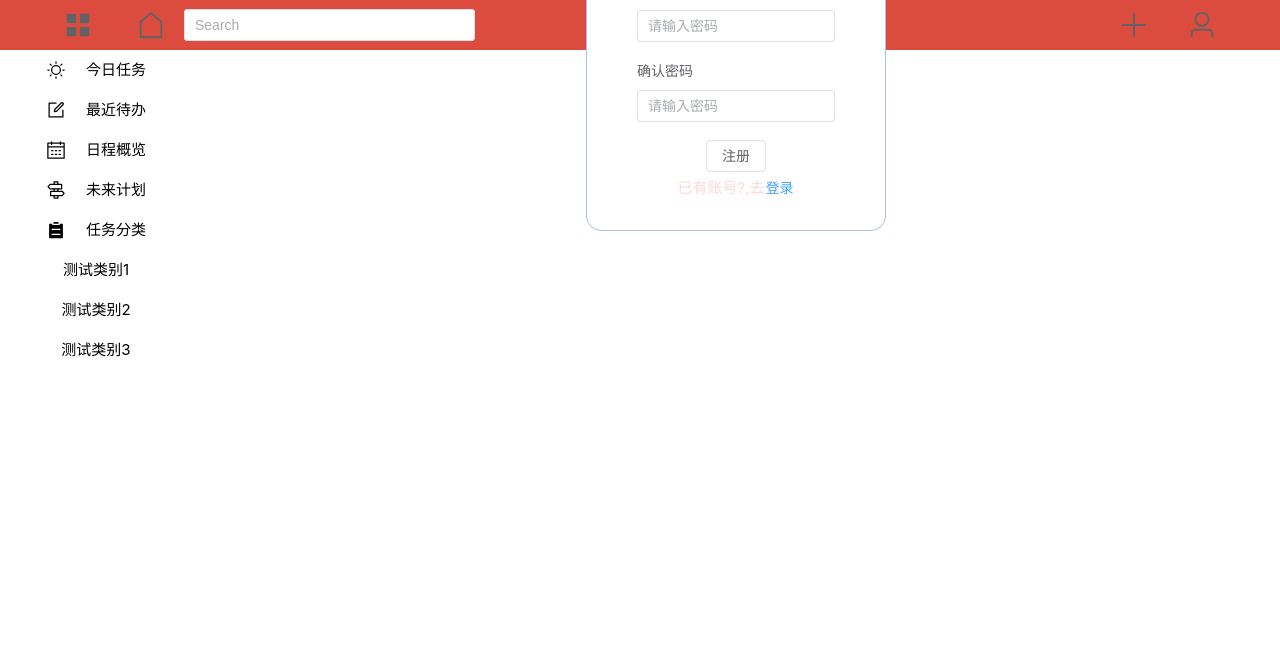
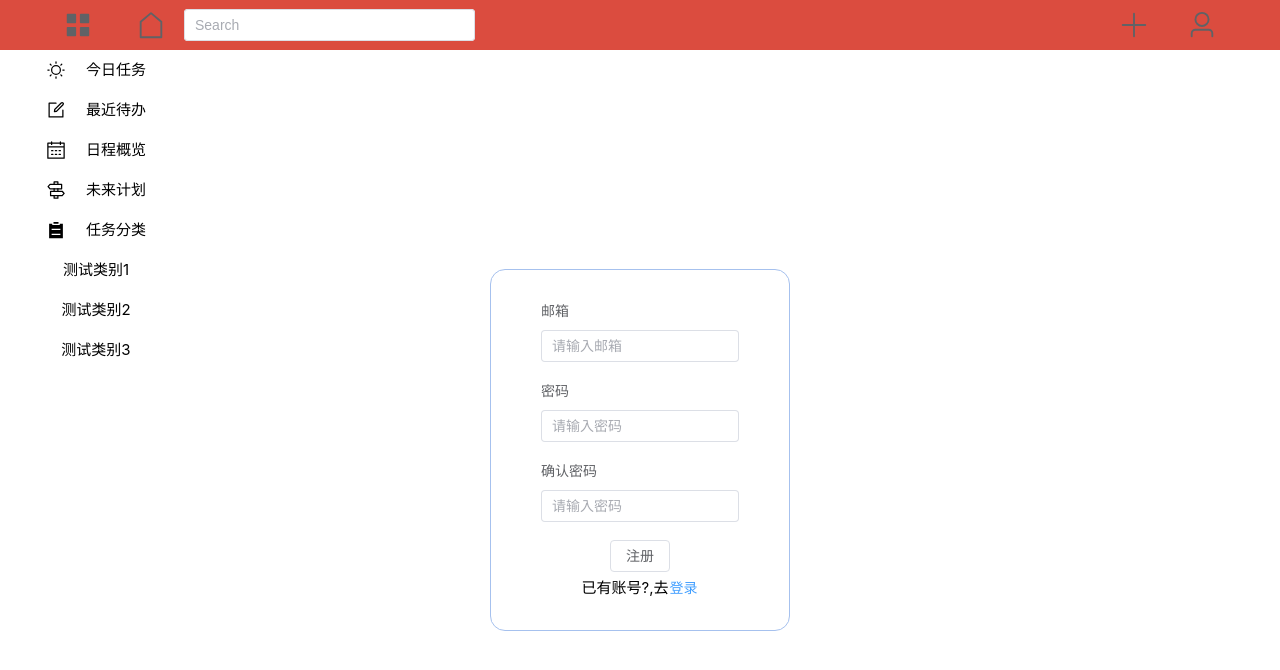
Before and after one commit to yomaii/todo_web, a Vue app: page /register in a window 1280 px wide. Shown: the top 670 px of the page. Built offline with nearby package versions, Linux system fonts and the light colour scheme.

Commit message:
新增及登陆页面提交

```diff
--- a/src/views/register/registerView.vue
+++ b/src/views/register/registerView.vue
@@ -92,11 +92,9 @@ function toLogin() {
 
 <style scoped>
 .content {
-  display: flex;
-  padding: 0;
-  /* height: 100vh;
+  position: relative;
+  height: 100vh;
   width: 100vw;
-  background-image: linear-gradient(to right, #fbc2eb, #a6c1ee); */
 }
 .form {
   flex: 2;
@@ -108,6 +106,7 @@ function toLogin() {
   justify-content: center;
 }
 .info {
+  color: #000;
   display: flex;
   align-items: center;
   justify-content: center;
```
